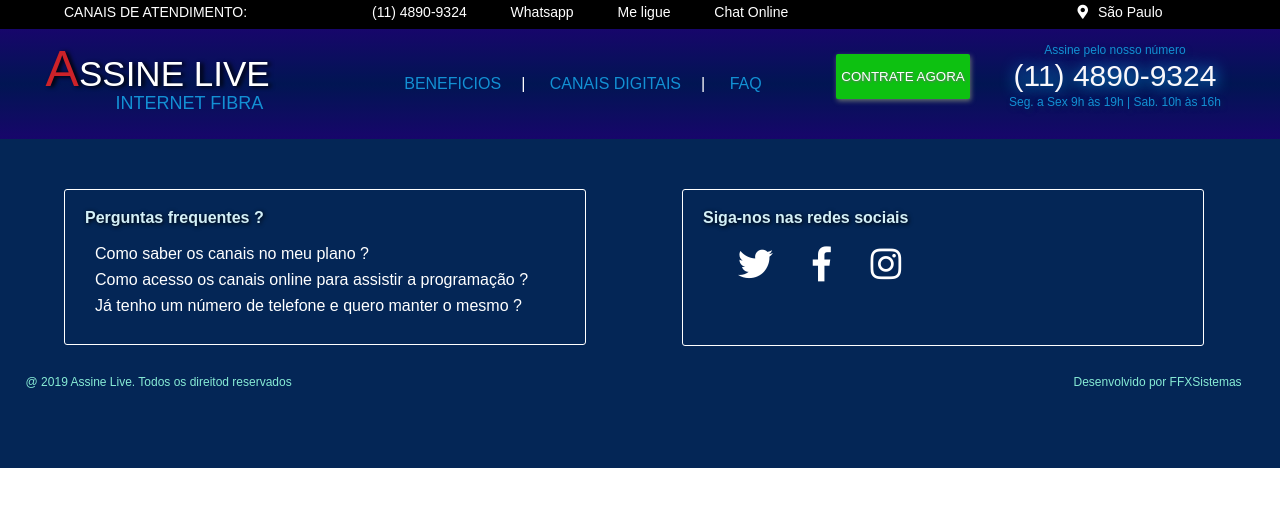
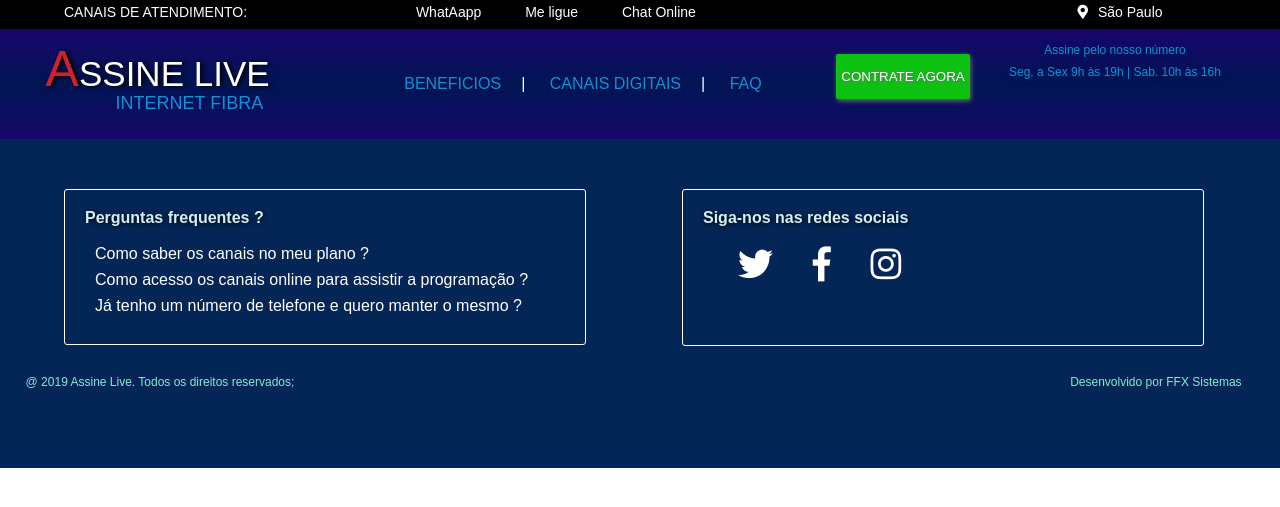
Before and after one commit to santiagomarcos/new_assinelive.com.br, a Laravel app: template resources/views/layout/template.blade.php in a window 1280 px wide. Shown: the top 507 px of the page. Run offline with Laravel 8, Linux system fonts and the light colour scheme; the template is opened without the code that fills it, so the values that code supplies are empty; some libraries are stand-ins or nearby versions.

Commit message:
added the session partner for affiliate code and fixes the text

```diff
--- a/resources/views/components/_footer.blade.php
+++ b/resources/views/components/_footer.blade.php
@@ -19,7 +19,7 @@
         </div>
     </div>
     <div class="content-after">
-        <div class="coopright">@ 2019 Assine Live. Todos os direitod reservados</div>
-        <div class="developing">Desenvolvido por <a href="#">FFXSistemas</a></div>
+        <div class="coopright">@ 2019 Assine Live. Todos os direitos reservados;</div>
+        <div class="developing">Desenvolvido por <a href="https://ffxsistemas.com">FFX Sistemas</a></div>
     </div>
 </footer>
--- a/resources/views/components/_menu-responsive.blade.php
+++ b/resources/views/components/_menu-responsive.blade.php
@@ -4,7 +4,7 @@
         <div class="title-channels-responsive">Canais de atendimento</div>
         <ul class="content-channels-responsive">
             {{--<li class="items-channels-responsive">(11) 4890-9324</li>|--}}
-            <li class="items-channels-responsive">Whatsapp</li> |
+            <li class="items-channels-responsive">WhatsApp</li> |
             <li class="items-channels-responsive">Me ligue</li>
             {{--<li class="items-channels-responsive">Chat Online</li>--}}
         </ul>
--- a/resources/views/components/_navbar.blade.php
+++ b/resources/views/components/_navbar.blade.php
@@ -7,8 +7,8 @@
         </div>
         <div class="title-channels">Canais de atendimento:</div>
         <ul class="content-channels">
-            <li class="items-channels">(11) 4890-9324</li>
-            <li class="items-channels">Whatsapp</li>
+            <li class="items-channels">{{ session('partner')['phone'] }}</li>
+            <li class="items-channels">WhatAapp</li>
             <li class="items-channels">Me ligue</li>
             <li class="items-channels">Chat Online</li>
         </ul>
@@ -32,7 +32,7 @@
             </div>
             <div class="box-number">
                 <div class="description-call">Assine pelo nosso número</div>
-                <div class="number-phone">(11) 4890-9324</div>
+                <div class="number-phone">{{ session('partner')['phone'] }}</div>
                 <div class="attendance-day">Seg. a Sex 9h às 19h | Sab. 10h às 16h </div>
             </div>
         </div>
```
